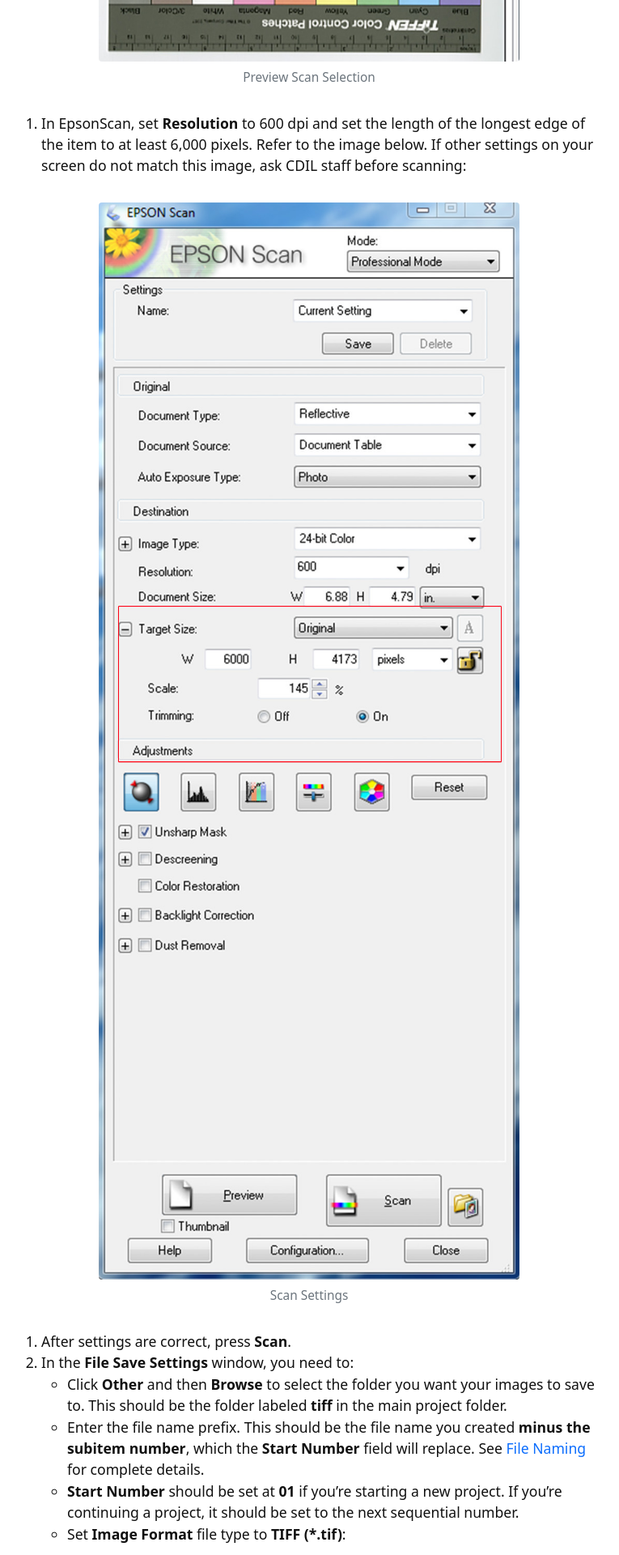
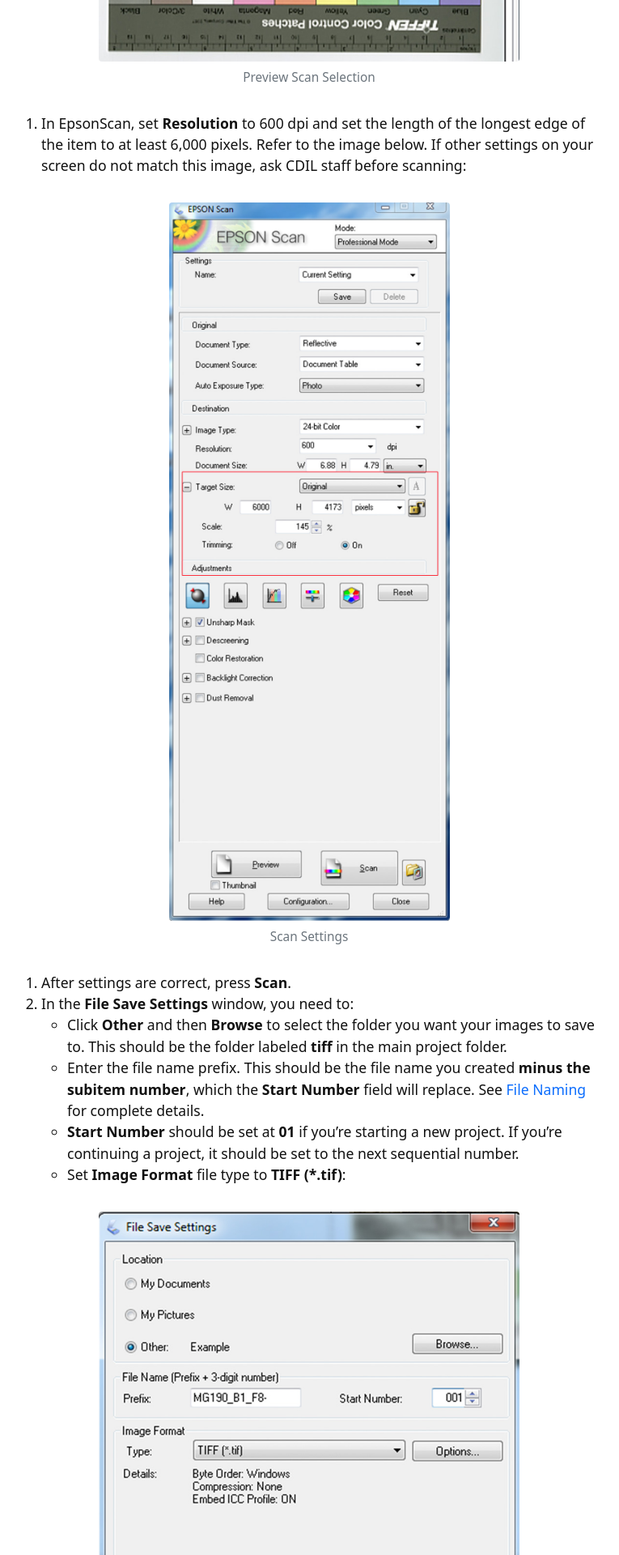
Before and after one commit to kitstokes/digi-proc, a Jekyll site: the page built from content/0-overview.md, in a window 1280 px wide. Shown: the part 2580-4500 px from the top of the page at 81% size, without its empty margins (258-1023 px from the left). Built offline with Jekyll 4.4.1, drawn with Linux system fonts in a browser that asks for light colours.

Commit message:
change image size

```diff
--- a/content/0-overview.md
+++ b/content/0-overview.md
@@ -21,8 +21,6 @@ Contents:
 4. Give you full attention to the scanning process.
 {% endcapture %}
 {% include card.html text=text header="Before You Scan" %}
-
-<!-- turn the above setup overview card into a "Before You Scan" card -->
 
 -------------
 
@@ -72,7 +70,7 @@ Photograph Group 3, box 1, photograph 3 becomes `pg3_b1-003`.
 
 7. In EpsonScan, set **Resolution** to 600 dpi and set the length of the longest edge of the item to at least 6,000 pixels. Refer to the image below. If other settings on your screen do not match this image, ask CDIL staff before scanning:
 
-{% include figure.html img="2.jpeg" alt="Scan settings" caption="Scan Settings" width="75%" %}
+{% include figure.html img="2.jpeg" alt="Scan settings" caption="Scan Settings" width="50%" %}
 
 8. After settings are correct, press **Scan**.
 9. In the **File Save Settings** window, you need to:
```
